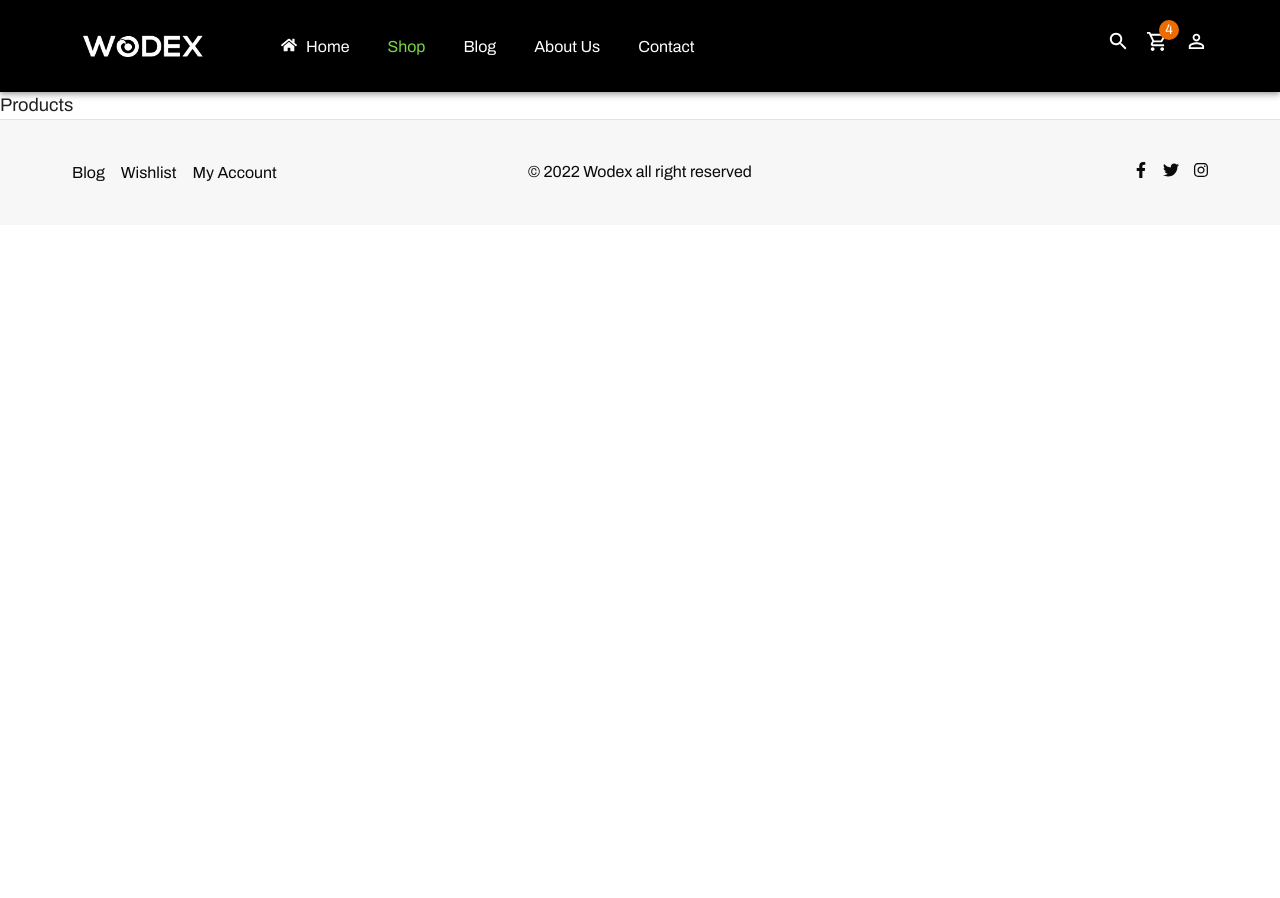
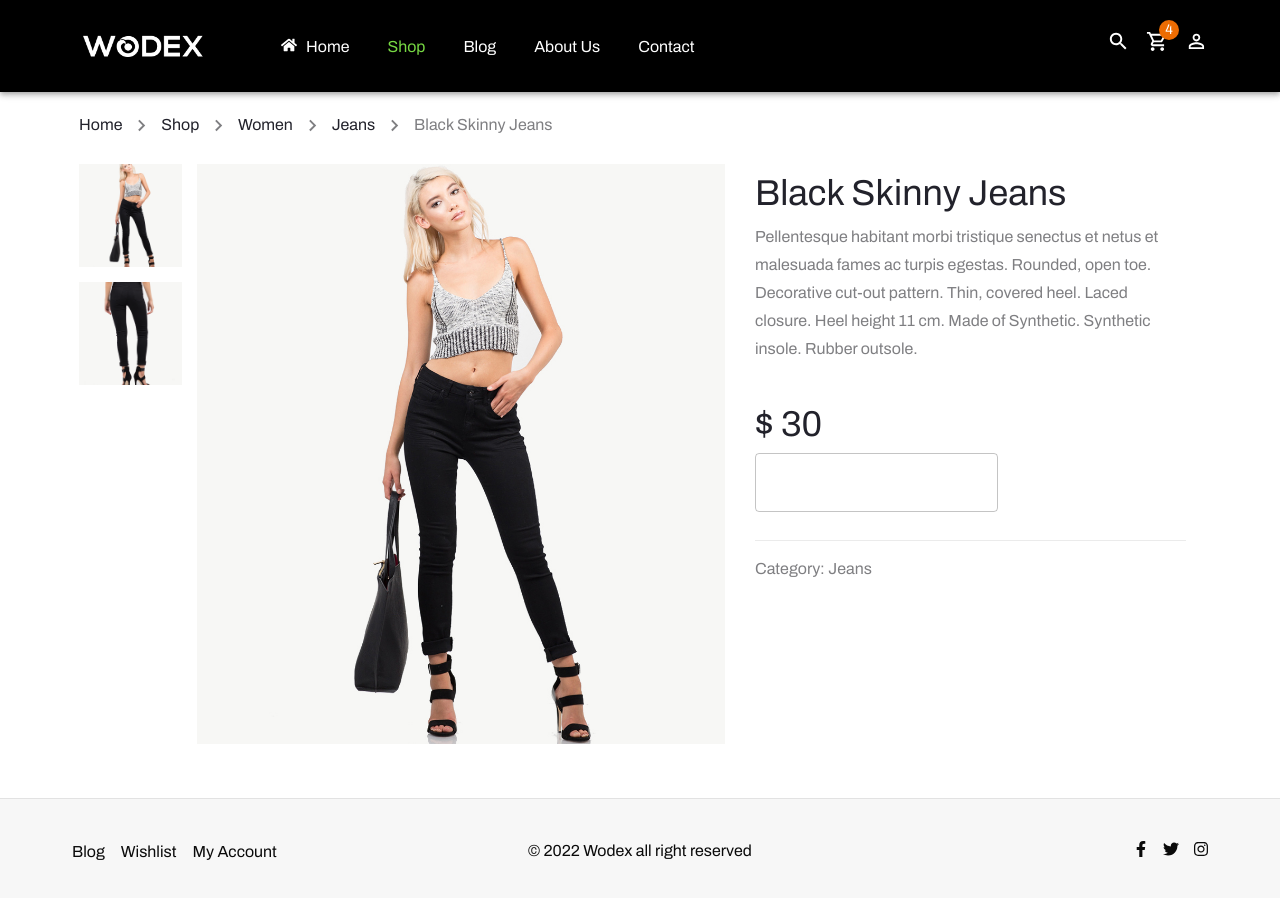
Before and after one commit to ducnam0902/wodex, a React (Create React App) app: page /wodex/shop/black-skinny-jeans in a window 1280 px wide. Shown: the top 898 px of the page. Before the commit the page ends 800 px from the top, so only its background shows below. Built offline with nearby package versions, Linux system fonts and the light colour scheme.

Commit message:
feat/product-details (#10)

```diff
--- a/src/App.tsx
+++ b/src/App.tsx
@@ -22,7 +22,7 @@ function App() {
             <Route path="/" element={<Navigation />}>
               <Route index element={<Home />} />
               <Route path="wodex/shop" element={<Shop />} />
-              <Route path="wodex/shop/:name" element={<Products />} />
+              <Route path="wodex/shop/:slug" element={<Products />} />
               <Route path="wodex/blog" element={<Blog />} />
               <Route path="wodex/about-us" element={<AboutUs />} />
               <Route path="wodex/contact" element={<Contact />} />
--- /dev/null
+++ b/src/components/ImageLayout/index.tsx
@@ -0,0 +1,36 @@
+import { Box, ImageList } from "@mui/material";
+import { useState } from "react";
+import { ImageItem, ImagePresentation } from "./styles";
+type ImageLayoutProps = {
+  imageList: string[];
+};
+const ImageLayout = ({ imageList }: ImageLayoutProps) => {
+  const [currentImagePresentation, setCurrentImagePresentation] = useState(0);
+
+  const handleChangeImage = (index: number): void => {
+    if (index < imageList.length) {
+      setCurrentImagePresentation(index);
+    }
+  };
+
+  return (
+    <Box sx={{ display: "flex", alignItems: "flex-start" }}>
+      <ImageList cols={1} sx={{ margin: "0 15px 0 0" }}>
+        {imageList.map((item, index) => {
+          return (
+            <ImageItem key={index} onClick={() => handleChangeImage(index)}>
+              <img src={item} />
+            </ImageItem>
+          );
+        })}
+      </ImageList>
+      <ImagePresentation
+        src={imageList[currentImagePresentation]}
+        variant="square"
+        id="image-presentation"
+      />
+    </Box>
+  );
+};
+
+export default ImageLayout;
--- /dev/null
+++ b/src/components/ImageLayout/styles.ts
@@ -0,0 +1,33 @@
+import styled from "@emotion/styled";
+import { ImageListItem, Avatar } from "@mui/material";
+
+export const ImageItem = styled(ImageListItem)`
+  box-sizing: border-box;
+  margin-top: 0;
+  margin-bottom: 11px;
+  cursor: pointer;
+
+  img {
+    object-fit: cover !important;
+    height: 103px !important;
+    width: 103px !important;
+  }
+`;
+
+export const ImagePresentation = styled(Avatar)`
+  width: 528px;
+
+  background-repeat: no-repeat;
+  background-position: center center;
+  background-size: cover;
+  height: 580px;
+  margin-right: 15px;
+  cursor: crosshair;
+
+  &:hover img {
+    width: 100%;
+    height: auto;
+    transform: scale(1.2);
+    transition: 1s ease-in-out;
+  }
+`;
--- a/src/components/ProductDetails/index.tsx
+++ b/src/components/ProductDetails/index.tsx
@@ -1,5 +1,89 @@
-const ProductsDetails = () => {
-  return <div>ProductsDetails</div>;
+import { Box, Typography } from "@mui/material";
+import ImageLayout from "src/components/ImageLayout";
+import { ProductItemProps } from "src/components/ProductItem";
+import Quantity from "src/components/Quantity";
+const ProductsDetails = ({
+  name,
+  image,
+  price,
+  isHotItem,
+  discountPercent,
+  slug,
+  type,
+  categories,
+}: ProductItemProps) => {
+  return (
+    <Box
+      sx={{
+        paddingLeft: "15px",
+        paddingRight: "15px",
+        display: "flex",
+        marginBottom: "54px",
+      }}
+    >
+      <ImageLayout imageList={image} />
+      <Box sx={{ padding: "0 15px" }}>
+        <Typography
+          variant="h3"
+          sx={{
+            fontSize: "36px",
+            lineHeight: "59px",
+            color: "#22222b",
+            fontWeight: "500",
+          }}
+        >
+          {name}
+        </Typography>
+        <Typography
+          variant="h6"
+          sx={{
+            lineHeight: "28px",
+            color: "#7f7f82",
+            marginBottom: "16px",
+          }}
+        >
+          Pellentesque habitant morbi tristique senectus et netus et malesuada fames
+          ac turpis egestas. Rounded, open toe. Decorative cut-out pattern. Thin,
+          covered heel. Laced closure. Heel height 11 cm. Made of Synthetic.
+          Synthetic insole. Rubber outsole.
+        </Typography>
+        <Typography
+          variant="h1"
+          sx={{
+            marginTop: "47px",
+            marginBottom: "15px",
+            fontSize: "36px",
+            lineHeight: "28px",
+          }}
+        >
+          $ {price}
+        </Typography>
+        {/* Form */}
+        {/* Color  */}
+        {/* Size  clear */}
+        {/* Quantity */}
+        {/* Button Add to cart */}
+        <Quantity />
+        <Box
+          sx={{
+            marginTop: "28px",
+          }}
+        >
+          <Box
+            sx={{
+              paddingTop: "14px",
+              paddingRight: "14px",
+              borderTop: "1px solid #ebebeb",
+            }}
+          >
+            <Typography variant="h6" sx={{ lineHeight: "28px", color: "#7f7f82" }}>
+              Category: {categories}
+            </Typography>
+          </Box>
+        </Box>
+      </Box>
+    </Box>
+  );
 };
 
 export default ProductsDetails;
--- a/src/components/ProductItem/index.tsx
+++ b/src/components/ProductItem/index.tsx
@@ -9,13 +9,15 @@ import {
   MainTitleWrapper,
 } from "./style";
 
-type ProductItemProps = {
-  name: string;
-  image: Array<string>;
-  price: number;
+export type ProductItemProps = {
+  name?: string;
+  image: string[];
+  price?: number;
   isHotItem?: boolean;
   discountPercent?: number;
   slug?: string;
+  type?: string;
+  categories?: string;
 };
 
 const ProductItem = ({
@@ -76,7 +78,7 @@ const ProductItem = ({
           </Stack>
         </BackgroundImage>
       </LinkBase>
-      <ProductLink to="/">{name}</ProductLink>
+      <ProductLink to={`/wodex/shop/${slug}`}>{name}</ProductLink>
       <Typography
         variant="h6"
         sx={{ fontSize: "14px", lineHeight: 2, color: "#22222b" }}
--- /dev/null
+++ b/src/components/Quantity/index.tsx
@@ -0,0 +1,11 @@
+import { Box, TextField } from "@mui/material";
+
+const Quantity = () => {
+  return (
+    <Box>
+      <TextField id="numberQuantity" />
+    </Box>
+  );
+};
+
+export default Quantity;
--- a/src/constants/stub/products.js
+++ b/src/constants/stub/products.js
@@ -29,6 +29,8 @@ const products = [
     isHotItem: true,
     discountPercent: 30,
     slug: "hot-base-tee",
+    type: "Women",
+    categories: "T-shirt",
   },
   {
     name: "Cardigan Sweater",
@@ -37,6 +39,8 @@ const products = [
     isHotItem: true,
     discountPercent: 20,
     slug: "cardigan-sweater",
+    type: "Women",
+    categories: "T-shirt",
   },
   {
     name: "Tighten Bag",
@@ -45,6 +49,8 @@ const products = [
     isHotItem: true,
     discountPercent: 20,
     slug: "tighten-bag",
+    type: "Accessories",
+    categories: "Bag",
   },
   {
     name: "Retro Stripe Slim",
@@ -53,6 +59,8 @@ const products = [
     isHotItem: false,
     discountPercent: 20,
     slug: "retro-stripe-slim",
+    type: "Men",
+    categories: "T-shirt",
   },
   {
     name: "Knot It Tee",
@@ -61,6 +69,8 @@ const products = [
     isHotItem: false,
     discountPercent: 10,
     slug: "knot-it-tee",
+    type: "Women",
+    categories: "T-shirt",
   },
   {
     name: "Striped Ribbed",
@@ -69,6 +79,8 @@ const products = [
     isHotItem: true,
     discountPercent: 0,
     slug: "striped-ribbed",
+    type: "Women",
+    categories: "clothes",
   },
   {
     name: "Black Skinny Jeans",
@@ -77,6 +89,8 @@ const products = [
     isHotItem: false,
     discountPercent: 0,
     slug: "black-skinny-jeans",
+    type: "Women",
+    categories: "Jeans",
   },
   {
     name: "Bomb Cycle",
@@ -85,6 +99,8 @@ const products = [
     isHotItem: false,
     discountPercent: 0,
     slug: "bomb-cycle",
+    type: "Accessories",
+    categories: "another",
   },
 ];
 
--- a/src/pages/Products/index.tsx
+++ b/src/pages/Products/index.tsx
@@ -1,9 +1,67 @@
+import { useEffect, useState } from "react";
 import { useParams } from "react-router-dom";
+import products from "../../constants/stub/products";
+import { ProductItemProps } from "src/components/ProductItem";
+import Breadcrumb from "src/components/Breadcrumb";
+import { Box } from "@mui/material";
+import ProductsDetails from "src/components/ProductDetails";
 
 const Products = () => {
+  const [currentProduct, setCurrentProduct] = useState<ProductItemProps>({
+    name: "",
+    image: [""],
+    price: 0,
+    isHotItem: false,
+    discountPercent: 0,
+    slug: "",
+    type: "",
+    categories: "",
+  });
   const params = useParams();
-  console.log(params.name);
-  return <div>Products</div>;
+  const { slug } = params;
+  useEffect(() => {
+    const product = products.filter((item) => item.slug === slug);
+
+    setCurrentProduct({ ...product[0] });
+  }, [slug]);
+  const list = [
+    {
+      title: "Home",
+      link: "/",
+    },
+    {
+      title: "Shop",
+      link: "/wodex/shop",
+    },
+    {
+      title: currentProduct?.type || "",
+      link: "/",
+    },
+    {
+      title: currentProduct?.categories || "",
+      link: "/",
+    },
+    {
+      title: currentProduct?.name || "",
+    },
+  ];
+
+  return (
+    <Box
+      sx={{
+        marginLeft: "auto",
+        marginRight: "auto",
+        maxWidth: "1200px",
+        paddingLeft: "24px",
+        paddingRight: "24px",
+      }}
+    >
+      <Box sx={{ padding: "15px 15px 0 15px", marginBottom: "25px" }}>
+        <Breadcrumb breadcrumbList={list} breadcrumbALign="left" />
+      </Box>
+      <ProductsDetails {...currentProduct} />
+    </Box>
+  );
 };
 
 export default Products;
--- a/tsconfig.json
+++ b/tsconfig.json
@@ -20,6 +20,7 @@
     "isolatedModules": true,
     "noEmit": true,
     "jsx": "react-jsx",
+    "noImplicitAny": true,
   },
   "include": [
     "src"
```
